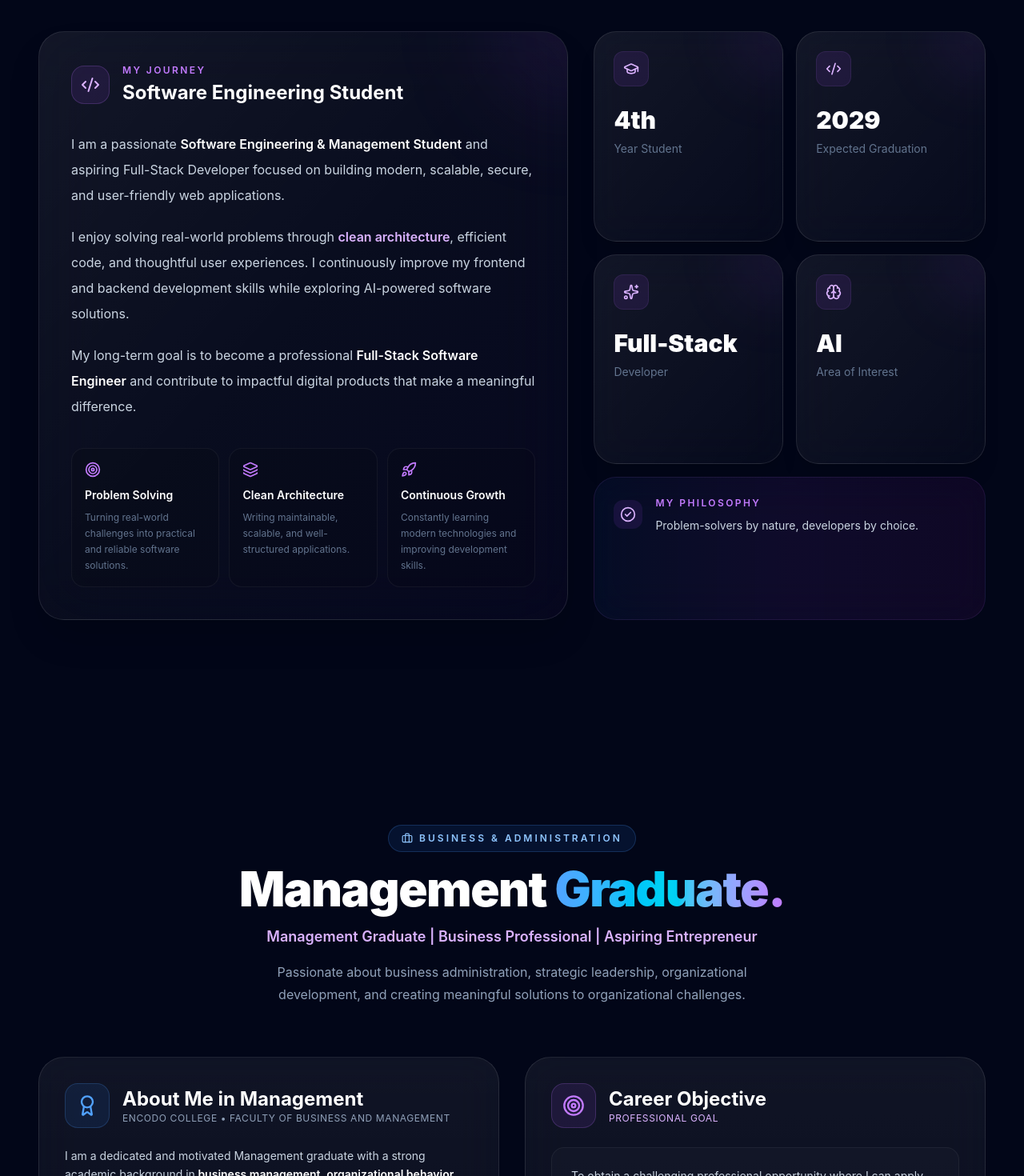
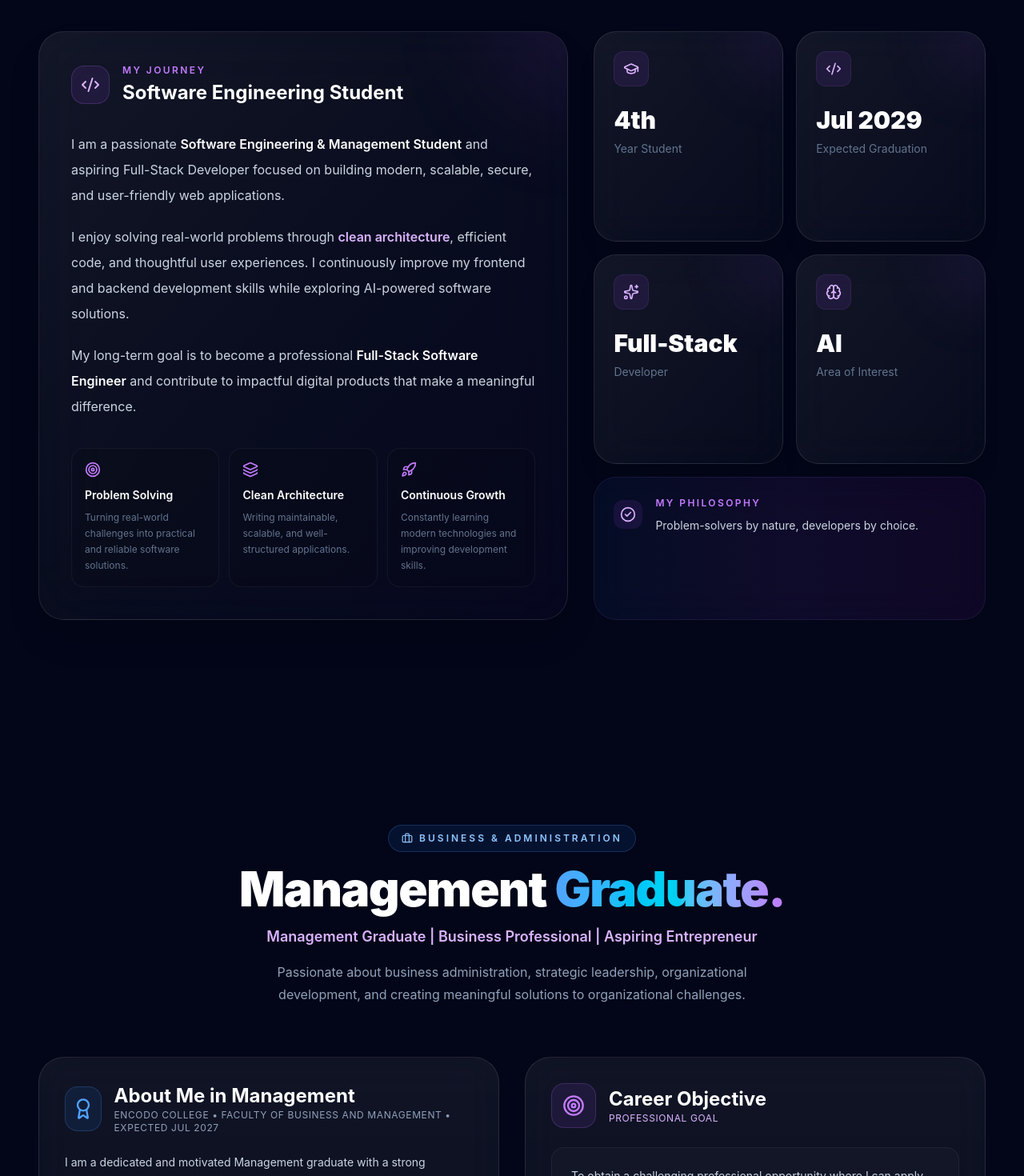
Before and after one commit to amanuel212121/my-portfolio, a Next.js app: page /my-portfolio/ in a window 1280 px wide. Shown: the part 1220-2690 px from the top of the page at 80% size. Built offline with nearby package versions, Linux system fonts and the light colour scheme.

Commit message:
Update graduation dates: Management Jul 2027, Software Jul 2029

```diff
--- a/src/components/About.tsx
+++ b/src/components/About.tsx
@@ -19,7 +19,7 @@ const stats = [
     icon: GraduationCap,
   },
   {
-    value: "2029",
+    value: "Jul 2029",
     label: "Expected Graduation",
     icon: Code2,
   },
--- a/src/components/Management.tsx
+++ b/src/components/Management.tsx
@@ -91,7 +91,7 @@ export default function Management() {
               <div>
                 <h3 className="text-2xl font-bold text-white">About Me in Management</h3>
                 <p className="text-xs uppercase tracking-wider text-slate-400">
-                  Encodo College • Faculty of Business and Management
+                  Encodo College • Faculty of Business and Management • Expected Jul 2027
                 </p>
               </div>
             </div>
--- a/src/data/education.ts
+++ b/src/data/education.ts
@@ -3,14 +3,14 @@ export const education = [
     university: "Woldia University",
     department: "Software Engineering",
     year: "4th Year",
-    expectedGraduation: "2029 G.C.",
+    expectedGraduation: "Jul 2029 G.C.",
     location: "Ethiopia, North Wello, Woldia City",
   },
   {
     university: "Encodo College",
     department: "Faculty of Business and Management",
     year: "4th Year",
-    expectedGraduation: "2029 G.C.",
+    expectedGraduation: "Jul 2027 G.C.",
     location: "Ethiopia, North Wello, Woldia City",
   },
 ];
--- a/src/data/profile.ts
+++ b/src/data/profile.ts
@@ -6,11 +6,12 @@ export const profile = {
   university: "Woldia University",
   department: "Software Engineering",
   year: "4th Year",
-  graduation: "2029 G.C.",
+  graduation: "Jul 2029 G.C.",
 
   managementCollege: "Encodo College",
   managementDepartment: "Faculty of Business and Management",
   managementYear: "4th Year",
+  managementGraduation: "Jul 2027 G.C.",
 
   tagline:
     "Building modern web applications with clean code, creativity, and practical problem-solving.",
@@ -18,7 +19,7 @@ export const profile = {
   careerGoal: "Full-Stack Software Developer",
 
   about:
-    "I am a 4th-year Software Engineering student at Woldia University and a 4th-year student at Encodo College, Faculty of Business and Management. I am passionate about building modern, scalable, secure, and user-friendly web applications while developing strong problem-solving, leadership, and organizational skills.",
+    "I am a 4th-year Software Engineering student at Woldia University (Expected Jul 2029) and a 4th-year student at Encodo College, Faculty of Business and Management (Expected Jul 2027). I am passionate about building modern, scalable, secure, and user-friendly web applications while developing strong problem-solving, leadership, and organizational skills.",
 
   github: "https://github.com/amanuel212121",
   email: "amanuelhibstu@gmail.com",
```
